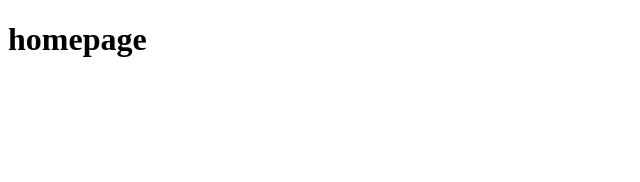
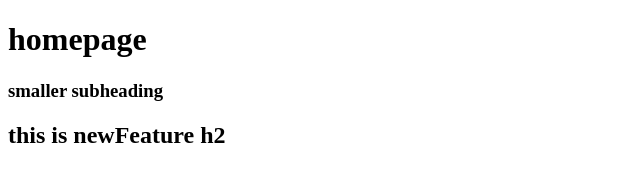
Before and after one commit to RobHall8/tddemo1, a plain HTML site: page index.html in a window 1280 px wide. Shown: the whole page, without its empty margins (0-640 px from the left). Drawn offline with Linux system fonts and the light colour scheme.

Commit message:
new feature html change

```diff
--- a/index.html
+++ b/index.html
@@ -8,5 +8,8 @@
 
 <h1>homepage</h1>
 
+<h3>smaller subheading</h3>
+
+<h2>this is newFeature h2</h2>
 </body>
 </html>
```
